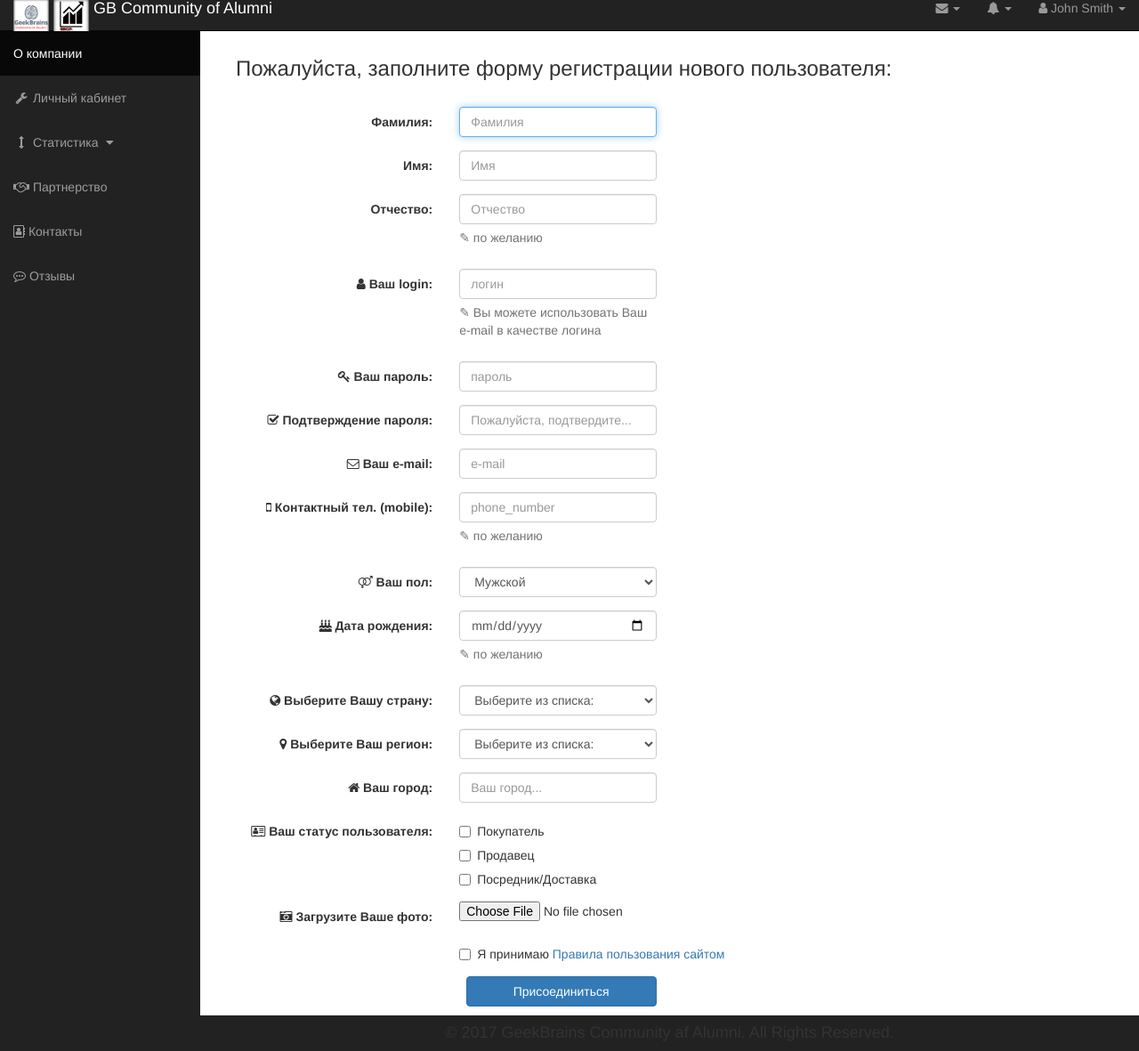
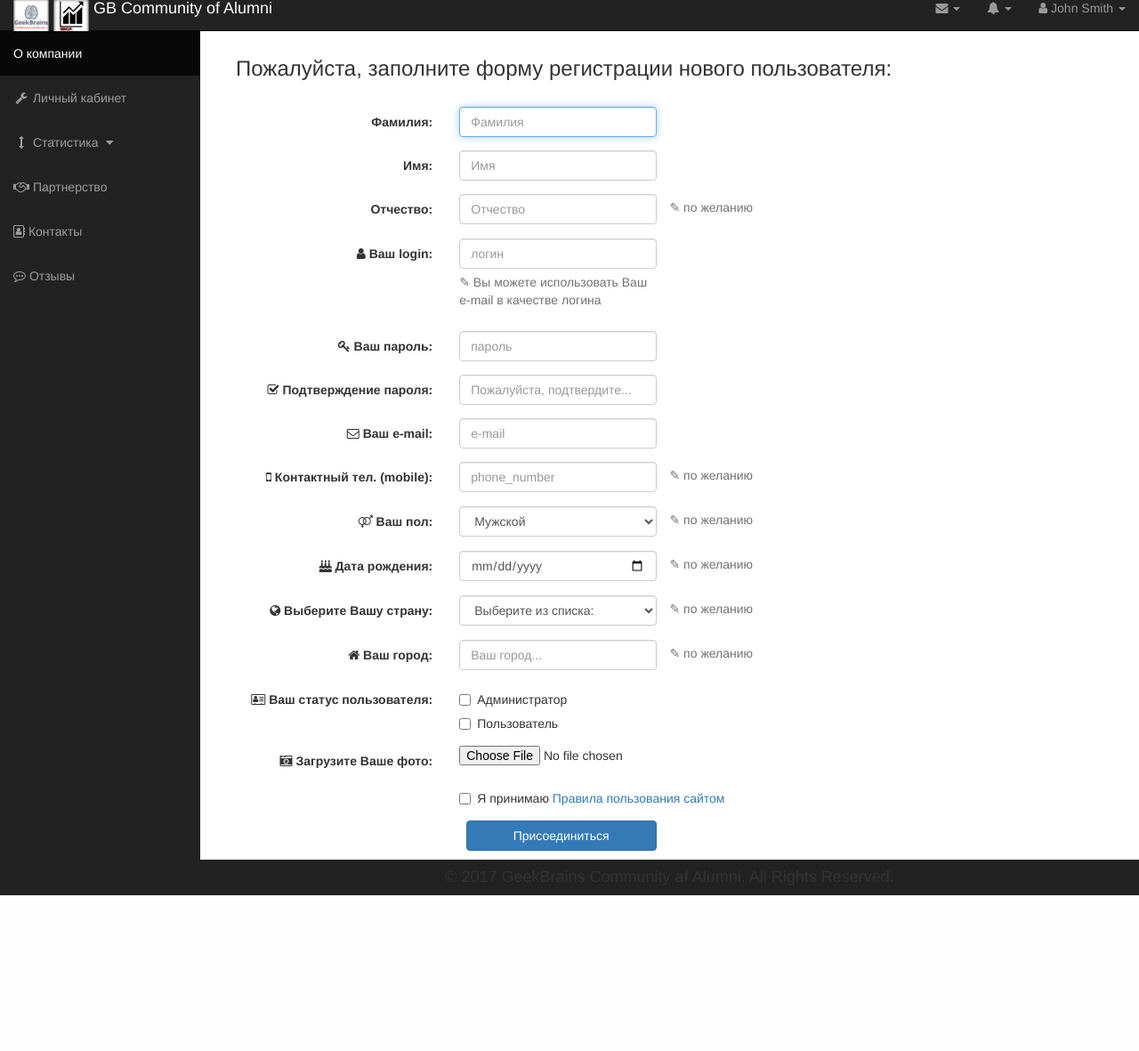
Before and after one commit to GeekBrainsCommunityofAlumni/Statistics, a Django app: page /registration/ in a window 1280 px wide. Shown: the part 16-1197 px from the top of the page at 89% size. After the commit the page ends 1022 px from the top, so only its background shows below. Run offline with Django 3.2, Linux system fonts and the light colour scheme; grey boxes labelled with a size stand in for pictures from a placeholder-image service; some libraries are stand-ins or nearby versions; some web fonts are replaced.

Commit message:
#6 Корректировка формы регистрации (forms, models user_management)

```diff
--- a/src/web_statistics/templates/incl-registration-form.html
+++ b/src/web_statistics/templates/incl-registration-form.html
@@ -19,8 +19,8 @@
     <label for="firstName" class="col-sm-3 control-label">Отчество:</label>
     <div class="col-sm-3">
         <input type="text" name="middle_name" id="middleName" placeholder="Отчество" class="form-control" autofocus>
-        <span class="help-block">&#9998; по желанию</span>
     </div>
+    <span class="help-block">&#9998; по желанию</span>
 </div> <!-- /.form-group -->
 
 <div class="form-group">
@@ -71,8 +71,8 @@
     </label>
     <div class="col-sm-3">
         <input name="phone_number" id="mobile" class="form-control" placeholder="phone_number"/>
-        <span class="help-block">&#9998; по желанию</span>
     </div>
+    <span class="help-block">&#9998; по желанию</span>
 </div> <!-- /.form-group -->
 
 <div class="form-group">
@@ -81,11 +81,12 @@
         Ваш пол:
     </label>
     <div class="col-sm-3">
-        <select id="gender" name="gender" class="form-control" required="">
+        <select id="gender" name="gender" class="form-control">
             <option value="male">Мужской</option>
             <option value="female">Женский</option>
         </select>
     </div>
+    <span class="help-block">&#9998; по желанию</span>
 </div> <!-- /.form-group -->
 
 <div class="form-group">
@@ -95,8 +96,8 @@
     </label>
     <div class="col-sm-3">
         <input type="date" name="birthdate" id="birthDate" class="form-control">
-        <span class="help-block">&#9998; по желанию</span>
     </div>
+    <span class="help-block">&#9998; по желанию</span>
 </div> <!-- /.form-group -->
 
 <div class="form-group">
@@ -118,37 +119,7 @@
             <option value="Crimea">Республика Крым</option>
         </select>
     </div>
-</div>
-
-<div class="form-group">
-    <label for="districts" class="col-sm-3 control-label">
-        <i class="fa fa-map-marker" aria-hidden="true"></i>
-        Выберите Ваш регион:
-    </label>
-    <div class="col-sm-3">
-        <select id="districts" class="form-control" name="district" required="">
-            <option value="unknown">Выберите из списка:</option>
-            <option value="Moscow">Московская область</option>
-            <option value="St.Petersbourg">Ленинградская область</option>
-            <option value="Rostov">Ростовская область</option>
-            <option value="Astrakchan">Астраханская область</option>
-            <option value="Samara">Самарская область</option>
-            <option value="Nijniy Novgorod">Нижегородская область</option>
-            <option value="Novgorod">Новгородская область</option>
-            <option value="Volgograd">Волгоградская область</option>
-            <option value="Krasnodar">Краснодарский край</option>
-            <option value="Kuban">Кубанский край</option>
-            <option value="Vologda">Вологодская область</option>
-            <option value="Tver">Тверская область</option>
-            <option value="Владимир">Владимирская область</option>
-            <option value="Lipetsk">Липецкая область</option>
-            <option value="Ryazan">Рязанская область</option>
-            <option value="Tula">Тульская область</option>
-            <option value="Kursk">Курская область</option>
-            <option value="Crimea">Республика Крым</option>
-            <option value="Иваново">Ивановская область</option>
-        </select>
-    </div>
+    <span class="help-block">&#9998; по желанию</span>
 </div>
 
 <div class="form-group">
@@ -159,8 +130,8 @@
     <div class="col-sm-3">
         <input type="text" name="city" placeholder="Ваш город..." class="form-control" required="" autofocus>
     </div>
+    <span class="help-block">&#9998; по желанию</span>
 </div> <!-- /.form-group -->
-
 
 <div class="form-group">
     <label class="control-label col-sm-3"><i class="fa fa-address-card-o" aria-hidden="true"></i>
@@ -169,17 +140,12 @@
     <div class="col-sm-9">
         <div class="checkbox">
             <label>
-                <input type="checkbox" name="status" id="#" value="Buyer">Покупатель
+                <input type="checkbox" name="status" id="#" value="Buyer">Администратор
             </label>
         </div>
         <div class="checkbox">
             <label>
-                <input type="checkbox" name="status" id="#" value="Saler">Продавец
-            </label>
-        </div>
-        <div class="checkbox">
-            <label>
-                <input type="checkbox" name="status" id="#" value="Contractor">Посредник/Доставка
+                <input type="checkbox" name="status" id="#" value="Saler">Пользователь
             </label>
         </div>
     </div>
--- a/src/web_statistics/user_management/forms.py
+++ b/src/web_statistics/user_management/forms.py
@@ -20,7 +20,6 @@ class MyRegistrationForm(forms.ModelForm):
     gender = forms.CharField(widget=forms.Select(attrs={"id": "gender", "class": "form-control"}))
     birthdate = forms.CharField(widget=forms.DateInput(attrs={"type": "date", "id": "birthdate", "class": "form-control"}))
     country = forms.CharField(widget=forms.Select(attrs={"id": "countries", "class": "form-control"}))
-    district = forms.CharField(widget=forms.Select(attrs={"id": "district", "class": "form-control"}))
     city = forms.CharField(max_length=32, widget=forms.TextInput(attrs={"type": "text", "class": "form-control", "placeholder": "Ваш город..."}))
     your_status = forms.CharField(widget=forms.Select(attrs={"type": "checkbox"}))
     your_photo = forms.CharField()  # {"value_from_datadict": ""}
```
Also changed, not shown: src/web_statistics/user_management/models.py (+5 -8 lines).
